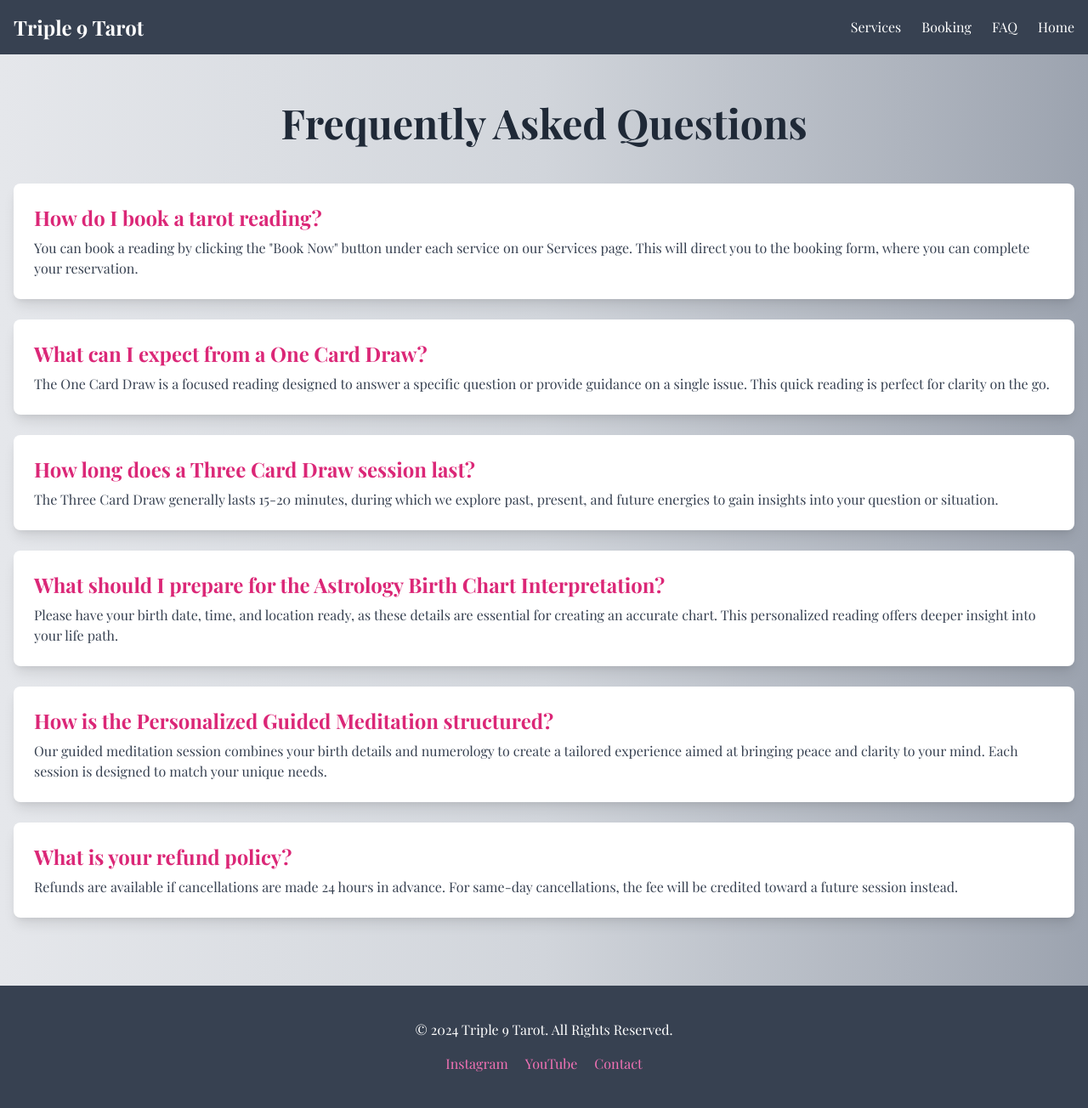
After one commit to P3trusRom4nus/tarot_flask_project, a Flask app: page /FAQ in a window 1280 px wide. The commit adds this page. Shown: the whole page at 85% size. Run offline with Flask 3, Linux system fonts and the light colour scheme.

Commit message:
added FAQ page

```diff
--- a/app.py
+++ b/app.py
@@ -152,6 +152,10 @@ def send_order_email(order):
 @app.route('/')
 def index():
     return render_template('index.html')
+
+@app.route('/FAQ')
+def faq():
+    return render_template('faq.html')
 
 @app.route('/services')
 def services():
--- a/templates/_navbar.html
+++ b/templates/_navbar.html
@@ -7,6 +7,7 @@
         <div class="hidden md:flex space-x-6">
             <a href="{{ url_for('services') }}" class="hover:text-pink-400">Services</a>
             <a href="{{ url_for('booking') }}" class="hover:text-pink-400">Booking</a>
+            <a href="{{ url_for('faq') }}" class="hover:text-pink-400">FAQ</a>
             <a href="{{ url_for('index') }}" class="hover:text-pink-400">Home</a>
         </div>
         <div class="md:hidden">
@@ -20,7 +21,8 @@
     <div id="mobile-menu" class="hidden md:hidden mt-2 flex flex-col items-center">
         <a href="{{ url_for('services') }}" class="block py-2 px-4 text-sm hover:bg-pink-400">Services</a>
         <a href="{{ url_for('booking') }}" class="block py-2 px-4 text-sm hover:bg-pink-400">Booking</a>
-     <a href="{{ url_for('index') }}" class="block py-2 px-4 text-sm hover:bg-pink-400">Home</a>
+        <a href="{{ url_for('faq') }}" class="block py-2 px-4 text-sm hover:bg-pink-400">FAQ</a>
+        <a href="{{ url_for('index') }}" class="block py-2 px-4 text-sm hover:bg-pink-400">Home</a>
     </div>
 </nav>
 
--- /dev/null
+++ b/templates/faq.html
@@ -0,0 +1,87 @@
+<!DOCTYPE html>
+<html lang="en">
+<head>
+    <meta charset="UTF-8">
+    <meta name="viewport" content="width=device-width, initial-scale=1.0">
+    <title>FAQ | Tarot Readings</title>
+    <link href="https://cdn.jsdelivr.net/npm/tailwindcss@2.2.19/dist/tailwind.min.css" rel="stylesheet">
+    <link href="https://fonts.googleapis.com/css2?family=Playfair+Display:wght@400;700&display=swap" rel="stylesheet">
+    <style>
+        body {
+            font-family: 'Playfair Display', serif;
+        }
+    </style>
+</head>
+<body class="bg-gradient-to-r from-gray-200 via-gray-300 to-gray-400 text-gray-800">
+
+    <!-- Navbar Include -->
+    {% include '_navbar.html' %}
+
+    <!-- FAQ Section -->
+    <section class="py-20 mt-10">
+        <div class="max-w-7xl mx-auto px-4">
+            <h2 class="text-5xl font-semibold text-center text-gray-800 mb-12">Frequently Asked Questions</h2>
+            <div class="space-y-6">
+
+                <!-- FAQ Item 1 -->
+                <div class="bg-white p-6 rounded-lg shadow-lg">
+                    <h3 class="text-2xl font-bold text-pink-600 mb-2">How do I book a tarot reading?</h3>
+                    <p class="text-gray-700">You can book a reading by clicking the "Book Now" button under each service on our Services page. This will direct you to the booking form, where you can complete your reservation.</p>
+                </div>
+
+                <!-- FAQ Item 2 -->
+                <div class="bg-white p-6 rounded-lg shadow-lg">
+                    <h3 class="text-2xl font-bold text-pink-600 mb-2">What can I expect from a One Card Draw?</h3>
+                    <p class="text-gray-700">The One Card Draw is a focused reading designed to answer a specific question or provide guidance on a single issue. This quick reading is perfect for clarity on the go.</p>
+                </div>
+
+                <!-- FAQ Item 3 -->
+                <div class="bg-white p-6 rounded-lg shadow-lg">
+                    <h3 class="text-2xl font-bold text-pink-600 mb-2">How long does a Three Card Draw session last?</h3>
+                    <p class="text-gray-700">The Three Card Draw generally lasts 15-20 minutes, during which we explore past, present, and future energies to gain insights into your question or situation.</p>
+                </div>
+
+                <!-- FAQ Item 4 -->
+                <div class="bg-white p-6 rounded-lg shadow-lg">
+                    <h3 class="text-2xl font-bold text-pink-600 mb-2">What should I prepare for the Astrology Birth Chart Interpretation?</h3>
+                    <p class="text-gray-700">Please have your birth date, time, and location ready, as these details are essential for creating an accurate chart. This personalized reading offers deeper insight into your life path.</p>
+                </div>
+
+                <!-- FAQ Item 5 -->
+                <div class="bg-white p-6 rounded-lg shadow-lg">
+                    <h3 class="text-2xl font-bold text-pink-600 mb-2">How is the Personalized Guided Meditation structured?</h3>
+                    <p class="text-gray-700">Our guided meditation session combines your birth details and numerology to create a tailored experience aimed at bringing peace and clarity to your mind. Each session is designed to match your unique needs.</p>
+                </div>
+
+                <!-- FAQ Item 6 -->
+                <div class="bg-white p-6 rounded-lg shadow-lg">
+                    <h3 class="text-2xl font-bold text-pink-600 mb-2">What is your refund policy?</h3>
+                    <p class="text-gray-700">Refunds are available if cancellations are made 24 hours in advance. For same-day cancellations, the fee will be credited toward a future session instead.</p>
+                </div>
+
+            </div>
+        </div>
+    </section>
+
+    <!-- Footer -->
+    <footer class="bg-gray-700 text-white py-10 text-center">
+        <p>&copy; 2024 Triple 9 Tarot. All Rights Reserved.</p>
+        <div class="mt-4">
+            <a href="#" class="text-pink-400 mx-2">Instagram</a>
+            <a href="#" class="text-pink-400 mx-2">YouTube</a>
+            <a href="#" class="text-pink-400 mx-2">Contact</a>
+        </div>
+    </footer>
+
+    <!-- Loading Spinner -->
+    <div id="loader" class="hidden fixed inset-0 bg-gray-700 bg-opacity-50 flex items-center justify-center z-50">
+        <div class="loader">
+            <svg class="animate-spin h-10 w-10" viewBox="0 0 50 50" xmlns="http://www.w3.org/2000/svg">
+                <circle class="stroke-current text-gray-900" fill="none" stroke-width="4" cx="25" cy="25" r="20" />
+                <circle class="stroke-current text-gray-100" fill="none" stroke-width="4" cx="25" cy="5" r="1" />
+            </svg>
+        </div>
+    </div>
+
+</body>
+</html>
```
